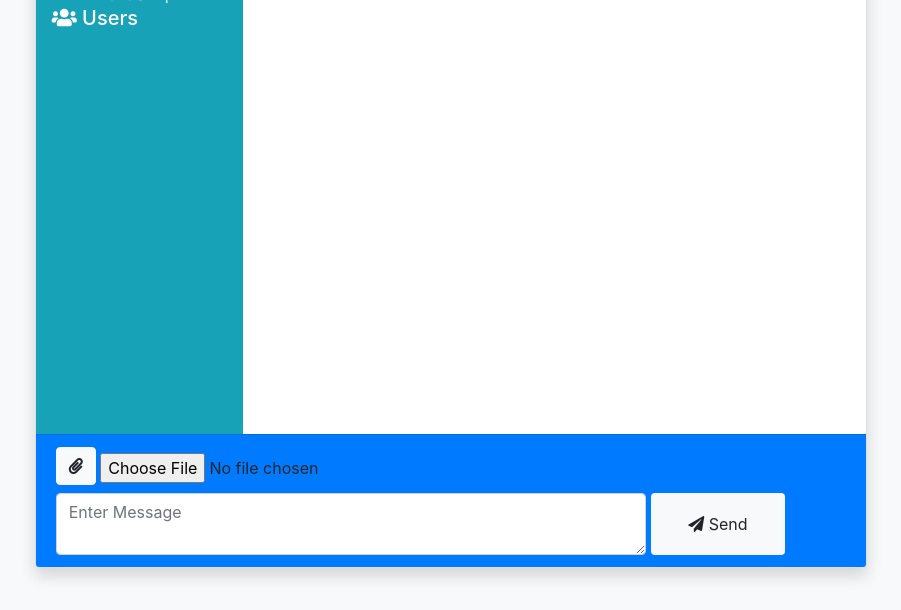
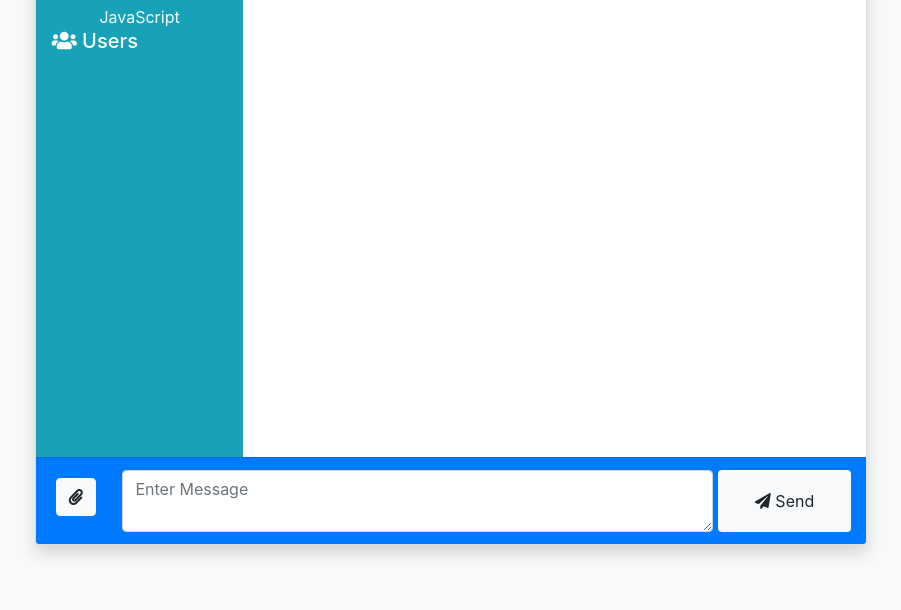
Before and after one commit to pranav194/chatapp, a website: page public/chat.html in a window 1280 px wide. Shown: the part 190-800 px from the top of the page, without its empty margins (189-1090 px from the left). Drawn offline with nearby package versions, Linux system fonts and the light colour scheme; no server answers.

Commit message:
minor changes

```diff
--- a/public/chat.html
+++ b/public/chat.html
@@ -42,19 +42,13 @@
           ></div>
         </div>
         <div class="card-footer bg-primary">
-          <!-- <form
-            id="chat-form"
-            method="POST"
-            action="/api/message"
-            enctype="multipart/form-data"
-          > -->
           <form id="chat-form">
             <div class="form-row">
-              <div class="col-md-12 col-sm-2 h-100 w-100 align-center m-auto">
+              <div class="col-md-1 col-sm-2 h-100 w-100 align-center m-auto">
                 <label for="input-file" class="btn btn-light"
                   ><i class="fa fa-paperclip"></i
                 ></label>
-                <input type="file" name="file" id="input-file" class="d-auto" />
+                <input type="file" name="file" id="input-file" class="d-none" />
               </div>
               <div class="col-md-9 col-sm-6">
                 <textarea
--- a/public/js/main.js
+++ b/public/js/main.js
@@ -49,17 +49,16 @@ $(document).ready(function () {
 
     if (file) {
       var data;
-
       data = new FormData();
       data.append("file", $("#input-file")[0].files[0]);
       e.target.elements.msg.value = "File Upload";
       $.ajax({
         url: "/api/message",
+        type: "POST",
         processData: false,
         contentType: false,
-        // contentType: "multipart/form-data",
         data,
-        type: "POST",
+
         success: ({ file }) => {
           socket.emit("chatFile", file);
         },
--- a/routes/api/message.js
+++ b/routes/api/message.js
@@ -6,9 +6,7 @@ const fs = require("fs");
 const storage = multer.diskStorage({
   destination: function (req, file, cb) {
     const dir = "./tmp";
-    console.log("coming herer");
     if (!fs.existsSync(dir)) {
-      console.log("creating dir");
       fs.mkdirSync(dir);
     }
     cb(null, dir);
@@ -23,7 +21,6 @@ const upload = multer({ storage: storage });
 router.post("/", upload.single("file"), async (req, res) => {
   try {
     const file = req.file;
-    console.log(file);
     return res.json({ file: file.filename });
   } catch (err) {
     console.log(err);
```
Also changed, not shown: 2 other files.
